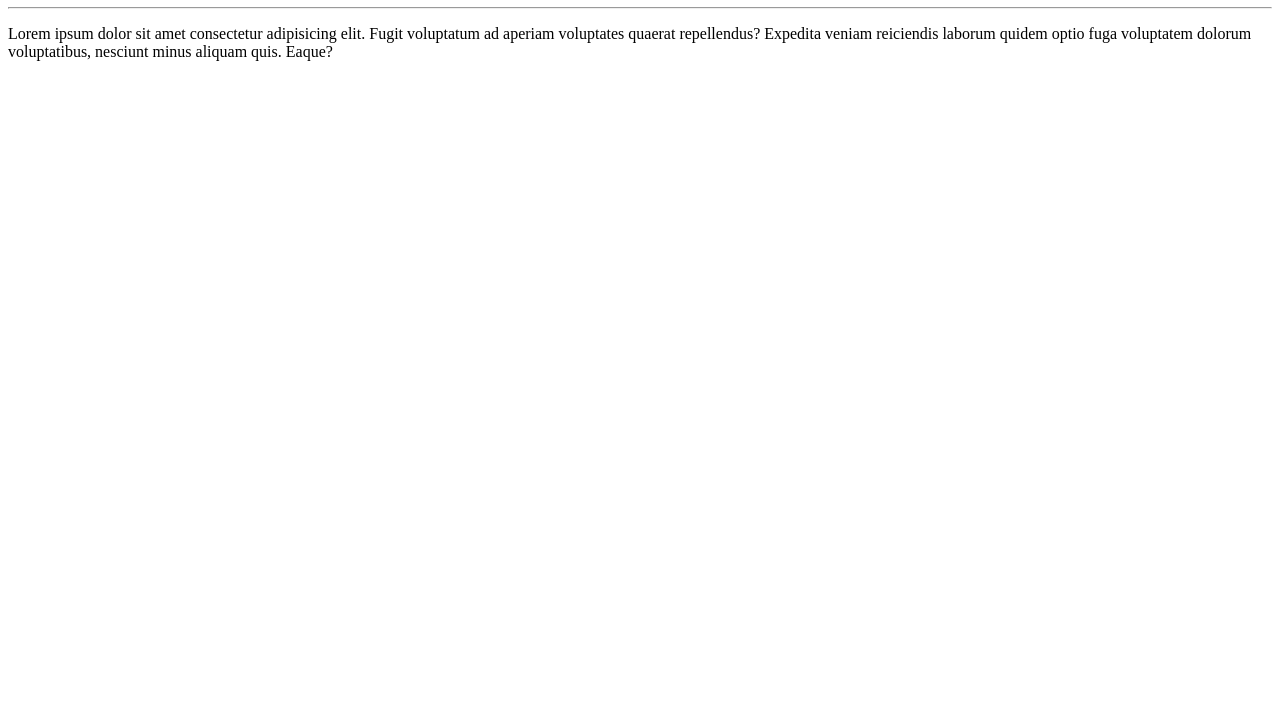
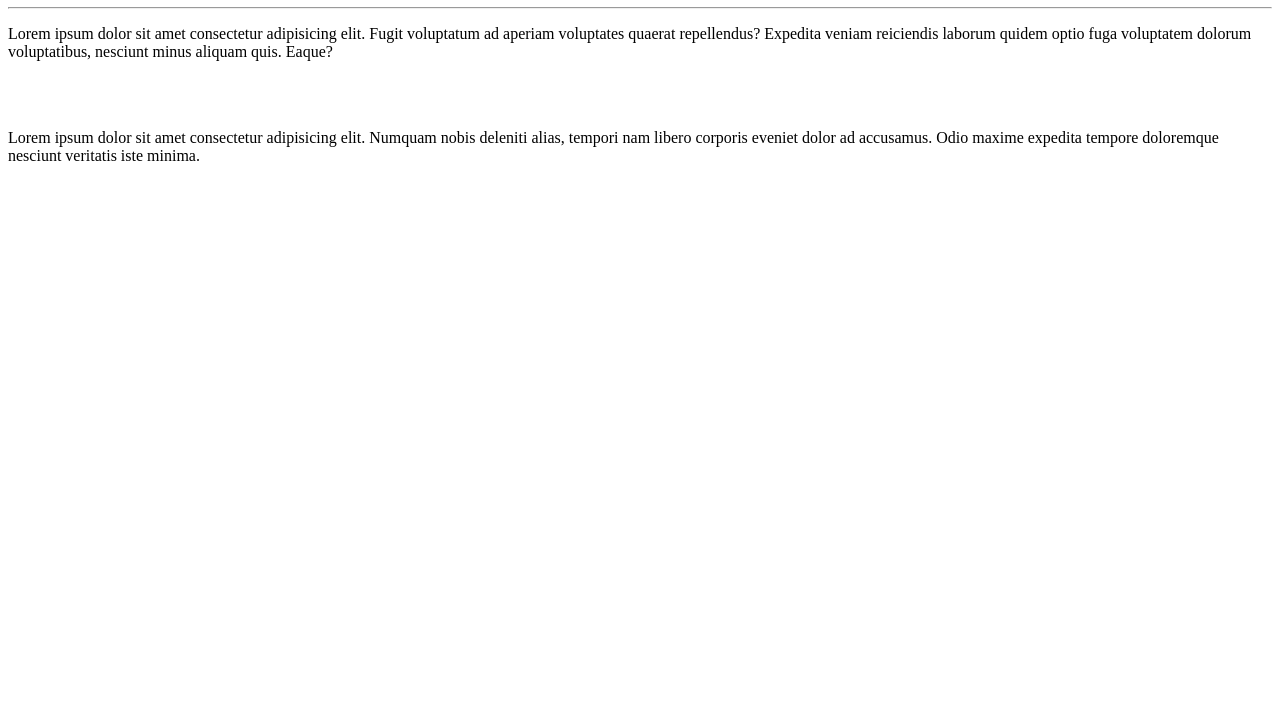
Before and after one commit to rodrigopython7/Ola-Mundo2, a plain HTML site: page site-exemplo/index.html in a window 1280 px wide. Shown: the part 73-800 px from the top of the page. Drawn offline with Linux system fonts and the light colour scheme.

Commit message:
Adicionei um parágrafo

```diff
--- a/site-exemplo/index.html
+++ b/site-exemplo/index.html
@@ -14,6 +14,13 @@
         Expedita veniam reiciendis
         laborum quidem optio fuga voluptatem dolorum
         voluptatibus, nesciunt minus aliquam quis. Eaque?</p>
+    <br><br>
+    <p>Lorem ipsum dolor sit amet consectetur adipisicing elit.
+        Numquam nobis deleniti alias, tempori
+        nam libero corporis eveniet dolor ad accusamus. Odio maxime
+        expedita tempore doloremque nesciunt veritatis iste minima.</p>
+
+
 
 </body>
 </html>
```
